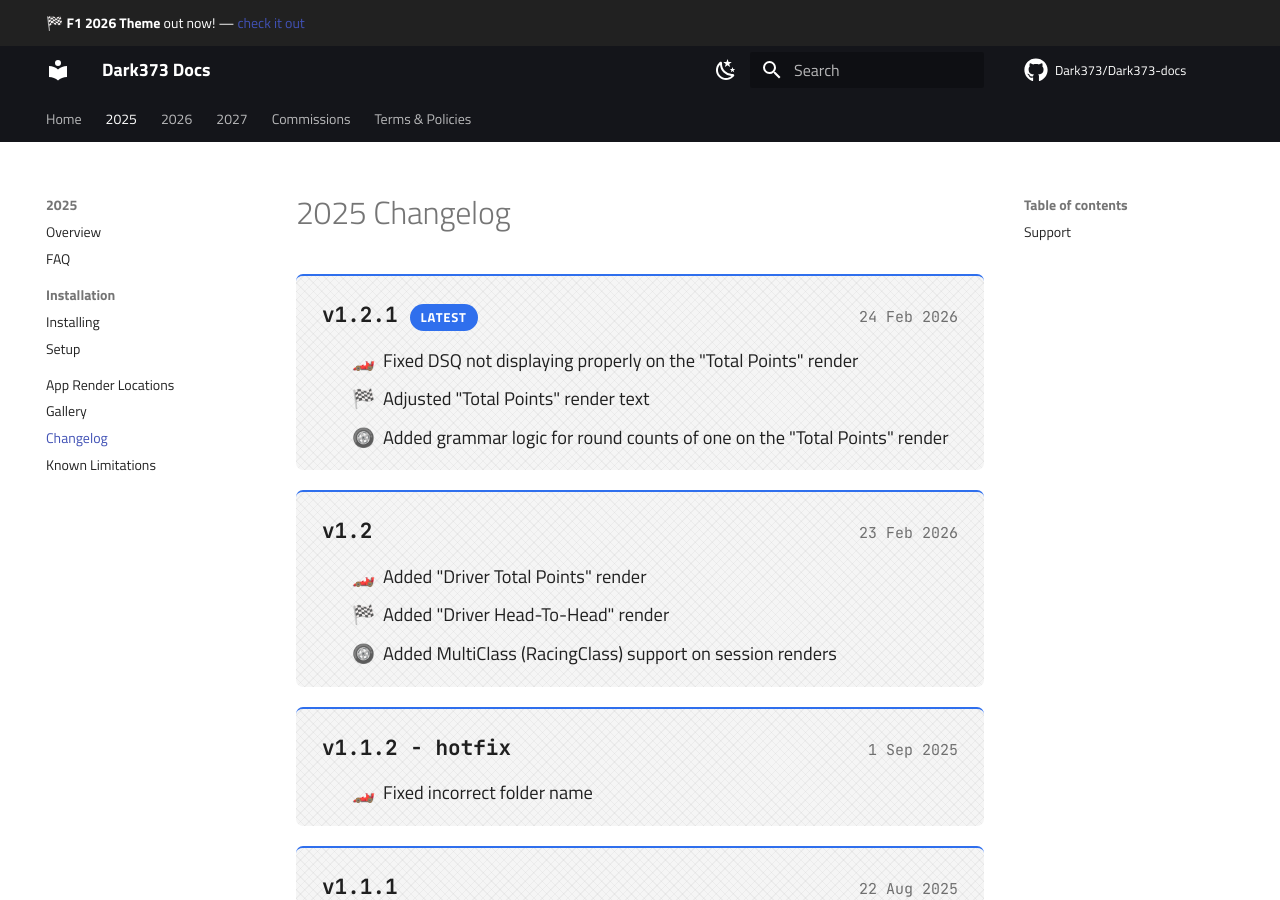
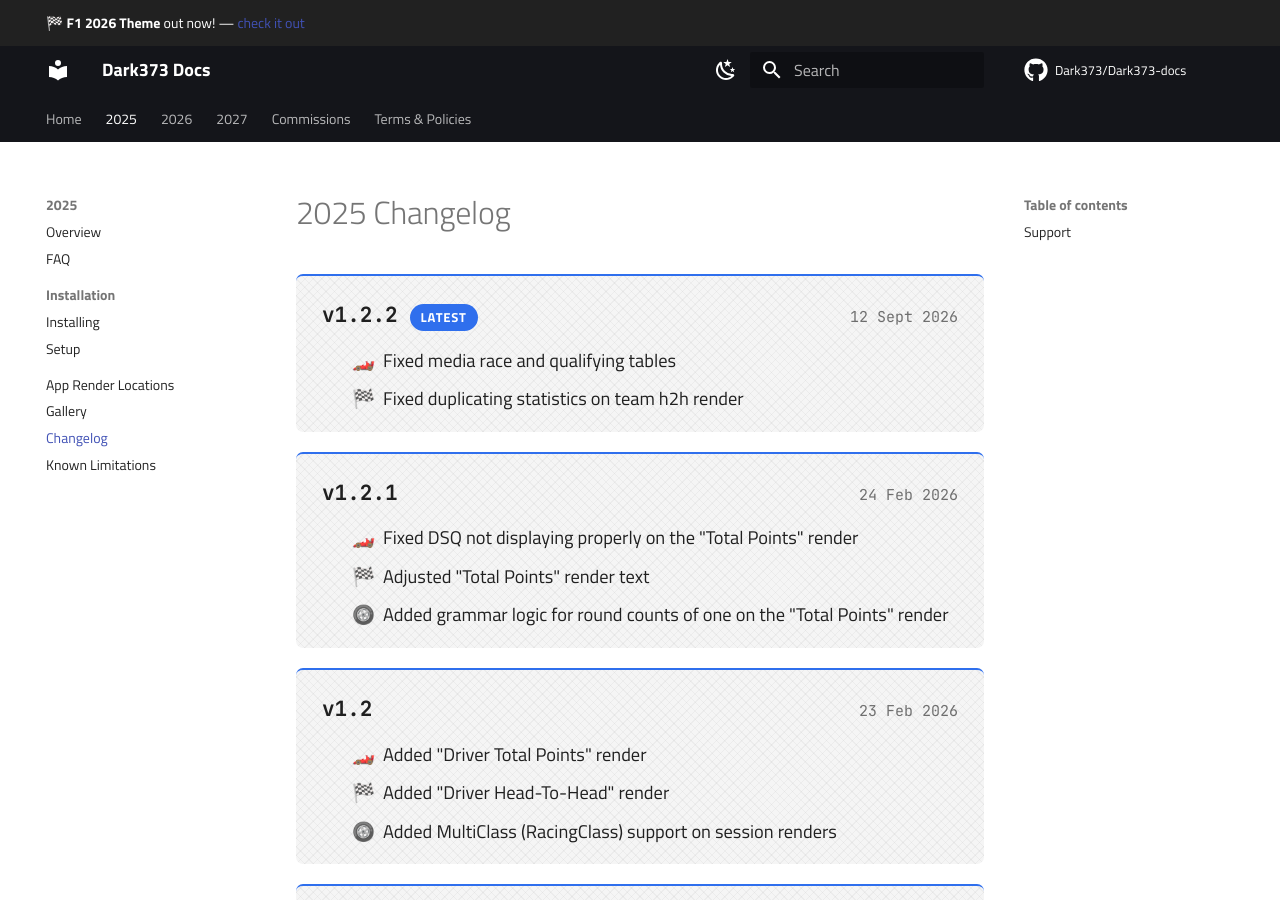
Before and after one commit to Dark373/Dark373-docs, an MkDocs documentation site: the page built from docs/f1-2025-theme/changelog.md, in a window 1280 px wide and 900 px high. Built offline with MkDocs 1.6.1 and Material for MkDocs 9.7.7, drawn with Linux system fonts in a browser that asks for light colours; comment, search, counter and statistics services are not loaded.

Commit message:
Add v1.2.2 changelog entry for 2025 theme
Co-Authored-By: Claude Sonnet 5 <noreply@anthropic.com>
Claude-Session: https://claude.ai/code/session_01WEWdRkUQPkz2PnDqHzXaDT

```diff
--- a/docs/f1-2025-theme/changelog.md
+++ b/docs/f1-2025-theme/changelog.md
@@ -5,8 +5,20 @@
 <div class="f1-release" markdown="1">
 
 <div class="f1-release-head">
+<span class="f1-release-version">v1.2.2</span>
+<span class="f1-release-badge f1-release-badge--latest">Latest</span>
+<span class="f1-release-date">12 Sept 2026</span>
+</div>
+
+- Fixed media race and qualifying tables
+- Fixed duplicating statistics on team h2h render
+
+</div>
+
+<div class="f1-release" markdown="1">
+
+<div class="f1-release-head">
 <span class="f1-release-version">v1.2.1</span>
-<span class="f1-release-badge f1-release-badge--latest">Latest</span>
 <span class="f1-release-date">24 Feb 2026</span>
 </div>
 
```
